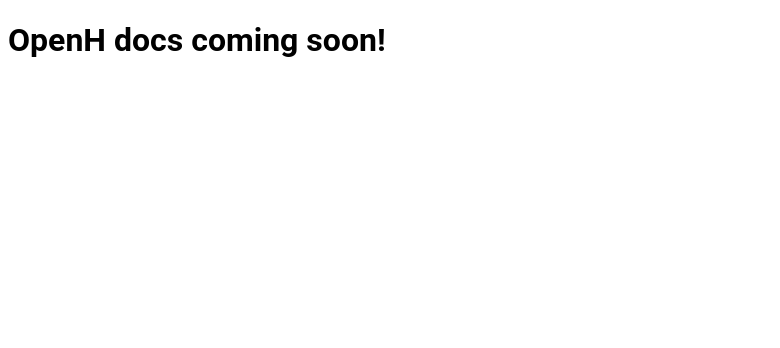
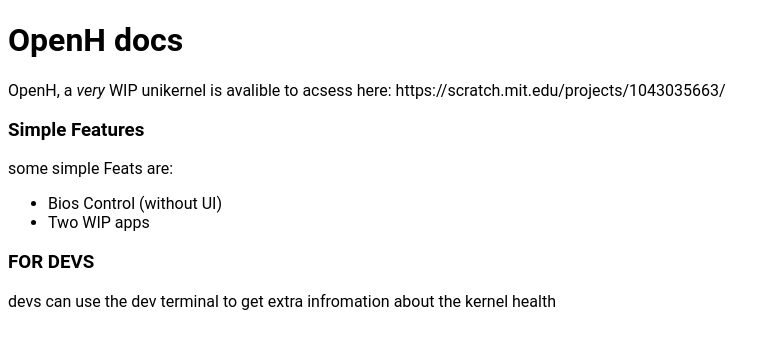
Before and after one commit to Solarium-Networks/OpenH-docs, a plain HTML site: page index.html in a window 1280 px wide. Shown: the whole page, without its empty margins (0-780 px from the left). Drawn offline with Linux system fonts and the light colour scheme.

Commit message:
start documentation

```diff
--- a/index.html
+++ b/index.html
@@ -4,7 +4,7 @@
     <link rel="icon" href="https://Solarium-Networks.github.io/OpenH-docs/Favicon.png">
     <meta charset="UTF-8">
     <meta name="viewport" content="width=device-width, initial-scale=1.0">
-    <title>OpenH-docs</title>
+    <title>OpenH docs</title>
     <style>
         body {
             font-family: 'Roboto', sans-serif;
@@ -13,6 +13,22 @@
     </style>
 </head>
 <body>
-  <h1>OpenH docs coming soon!</h1>
+  <h1>OpenH docs</h1>
+  <p>
+      OpenH, a <i>very</i> WIP unikernel is avalible to acsess here:
+      https://scratch.mit.edu/projects/1043035663/
+  </p>
+  <h3>Simple Features</h3>
+  <p>
+      some simple Feats are:
+      <ul>
+          <li>Bios Control (without UI)</li>
+          <li>Two WIP apps</li>
+      </ul>
+  </p>
+  <h3>FOR DEVS</h3>
+    <p>
+        devs can use the dev terminal to get extra infromation about the kernel health
+    </p>
 </body>
 </html>
```
